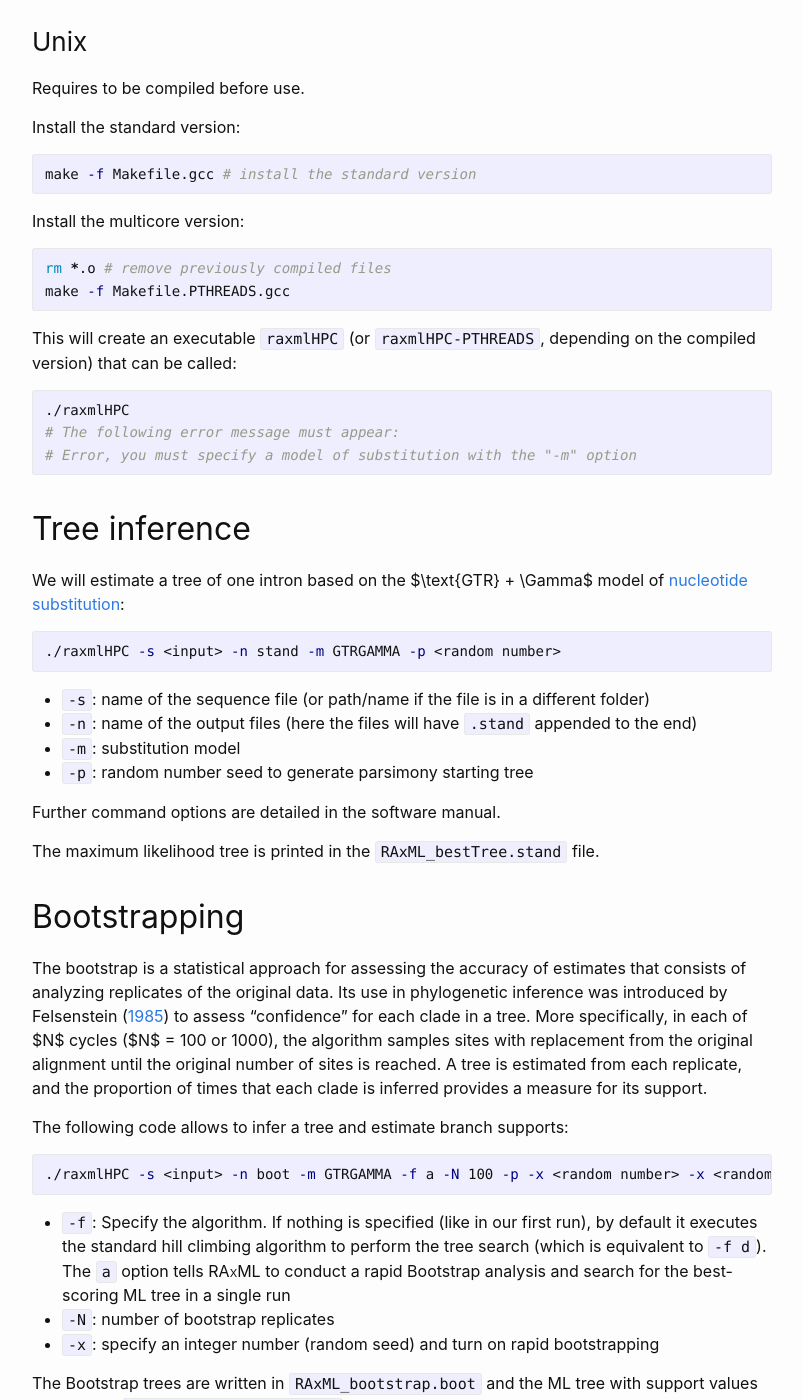
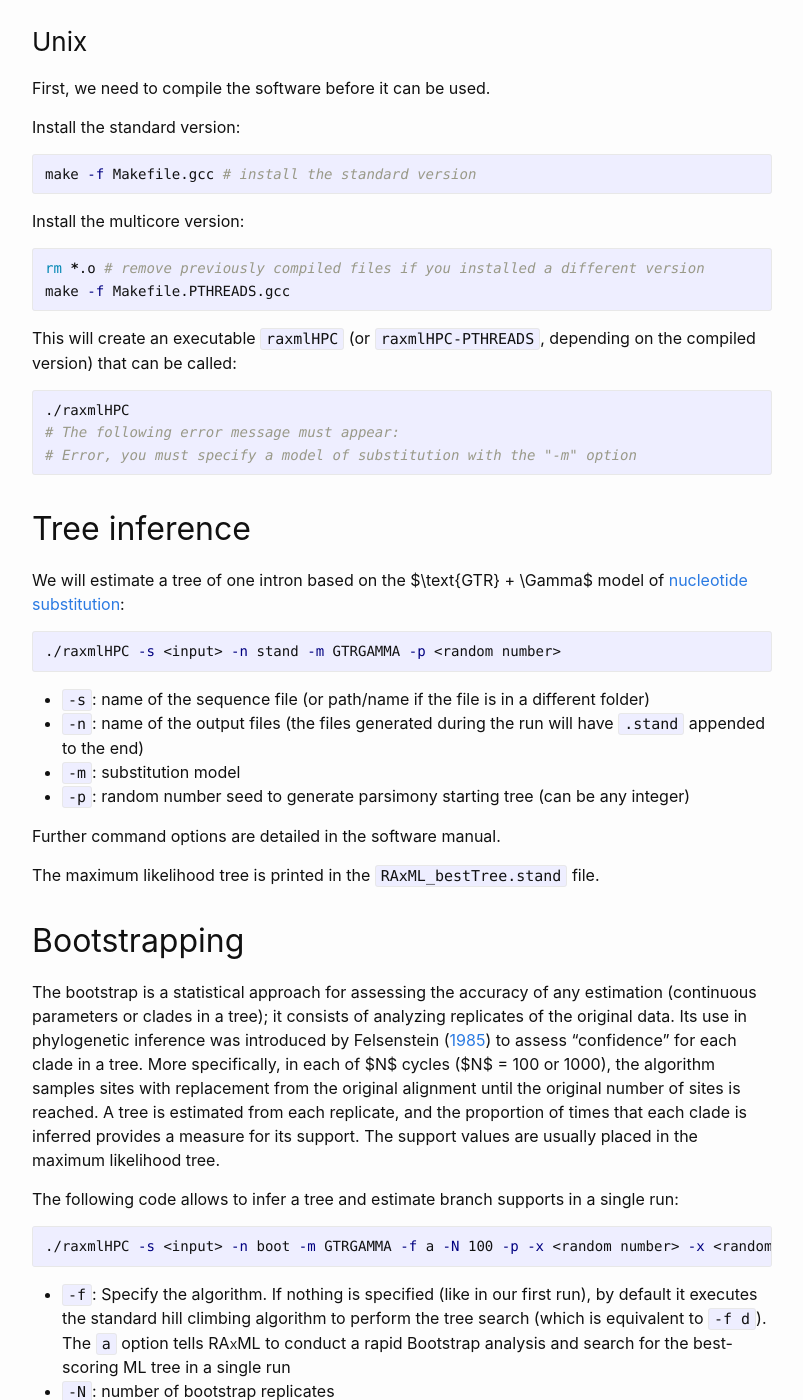
Before and after one commit to k-sanchez/workshop_networks_xcbh, a Jekyll site: the page built from 01_mltreeinference.md, in a window 1280 px wide and 1400 px high, scrolled down 953 px. Shown: the whole window, without its empty margins (238-1041 px from the left). Built offline with Jekyll 4.4.1, drawn with Linux system fonts in a browser that asks for light colours; some of the changed text lies outside the part shown.

````diff
--- a/01_mltreeinference.md
+++ b/01_mltreeinference.md
@@ -12,11 +12,11 @@ https://vincenttam.github.io/javascripts/MathJaxLocal.js"></script>
 
 We will use a dataset of Philippine puddle frogs (_Occidozyga laevis_ complex) from Chan et al. ([2021](https://doi.org/10.1093/sysbio/syab034)). It consists of genome-wide exons and introns obtained through sequence capture, however, we will only use a subset of XXX introns.
 
-To estimate trees from these introns, we will rely on <span style="font-variant: small-caps;">RAxML</span>, a program for efficient tree inference using Maximum likelihood. We will also estimate branch supports through Bootstrap
+To estimate trees from these introns, we will rely on <span style="font-variant: small-caps;">RAxML</span>, a program for efficient tree inference based on maximum likelihood (ML). We will also estimate branch supports through Bootstrap
 
 ## Download and install
 
-Download the latest version from [GitHub](https://github.com/stamatak/standard-RAxML/archive/refs/heads/master.zip). Alternatively, if you use UNIX and have `git` installed, open the terminal and type:
+Download the latest version from [GitHub](https://github.com/stamatak/standard-RAxML/archive/refs/heads/master.zip). Alternatively, if you use UNIX (Linux or Mac) and have `git` installed, open the terminal and type:
 
 ```sh
 git clone https://github.com/stamatak/standard-RAxML.git
@@ -38,7 +38,7 @@ Be aware that Windows uses the backslash `\` as the path-component separator, wh
 
 ### Unix
 
-Requires to be compiled before use.
+First, we need to compile the software before it can be used.
 
 Install the standard version:
 
@@ -49,7 +49,7 @@ make -f Makefile.gcc # install the standard version
 Install the multicore version:
 
 ```sh
-rm *.o # remove previously compiled files
+rm *.o # remove previously compiled files if you installed a different version
 make -f Makefile.PTHREADS.gcc
 ```
 This will create an executable `raxmlHPC` (or `raxmlHPC-PTHREADS`, depending on the compiled version) that can be called:
@@ -69,9 +69,9 @@ We will estimate a tree of one intron based on the $\text{GTR} + \Gamma$ model o
 ```
 
 - `-s`: name of the sequence file (or path/name if the file is in a different folder)
-- `-n`: name of the output files (here the files will have `.stand` appended to the end)
+- `-n`: name of the output files (the files generated during the run will have `.stand` appended to the end)
 - `-m`: substitution model
-- `-p`: random number seed to generate parsimony starting tree
+- `-p`: random number seed to generate parsimony starting tree (can be any integer)
 
 Further command options are detailed in the software manual.
 
@@ -80,9 +80,9 @@ The maximum likelihood tree is printed in the `RAxML_bestTree.stand` file.
 
 ## Bootstrapping
 
-The bootstrap is a statistical approach for assessing the accuracy of estimates that consists of analyzing replicates of the original data. Its use in phylogenetic inference was introduced by Felsenstein ([1985](https://doi.org/10.1111/j.1558-5646.1985.tb00420.x)) to assess "confidence" for each clade in a tree. More specifically, in each of $N$ cycles ($N$ = 100 or 1000), the algorithm samples sites with replacement from the original alignment until the original number of sites is reached. A tree is estimated from each replicate, and the proportion of times that each clade is inferred provides a measure for its support.
+The bootstrap is a statistical approach for assessing the accuracy of any estimation (continuous parameters or clades in a tree); it consists of analyzing replicates of the original data. Its use in phylogenetic inference was introduced by Felsenstein ([1985](https://doi.org/10.1111/j.1558-5646.1985.tb00420.x)) to assess "confidence" for each clade in a tree. More specifically, in each of $N$ cycles ($N$ = 100 or 1000), the algorithm samples sites with replacement from the original alignment until the original number of sites is reached. A tree is estimated from each replicate, and the proportion of times that each clade is inferred provides a measure for its support. The support values are usually placed in the maximum likelihood tree.
 
-The following code allows to infer a tree and estimate branch supports:
+The following code allows to infer a tree and estimate branch supports in a single run:
 
 ```sh
 ./raxmlHPC -s <input> -n boot -m GTRGAMMA -f a -N 100 -p -x <random number> -x <random number>
@@ -92,4 +92,4 @@ The following code allows to infer a tree and estimate branch supports:
 - `-N`: number of bootstrap replicates
 - `-x`: specify an integer number (random seed) and turn on rapid bootstrapping
 
-The Bootstrap trees are written in `RAxML_bootstrap.boot` and the ML tree with support values is written in `RAxML_bipartitions.boot`.
+The Bootstrap trees (100 in the example) are written in `RAxML_bootstrap.boot` and the ML tree with support values is written in `RAxML_bipartitions.boot`.
````
